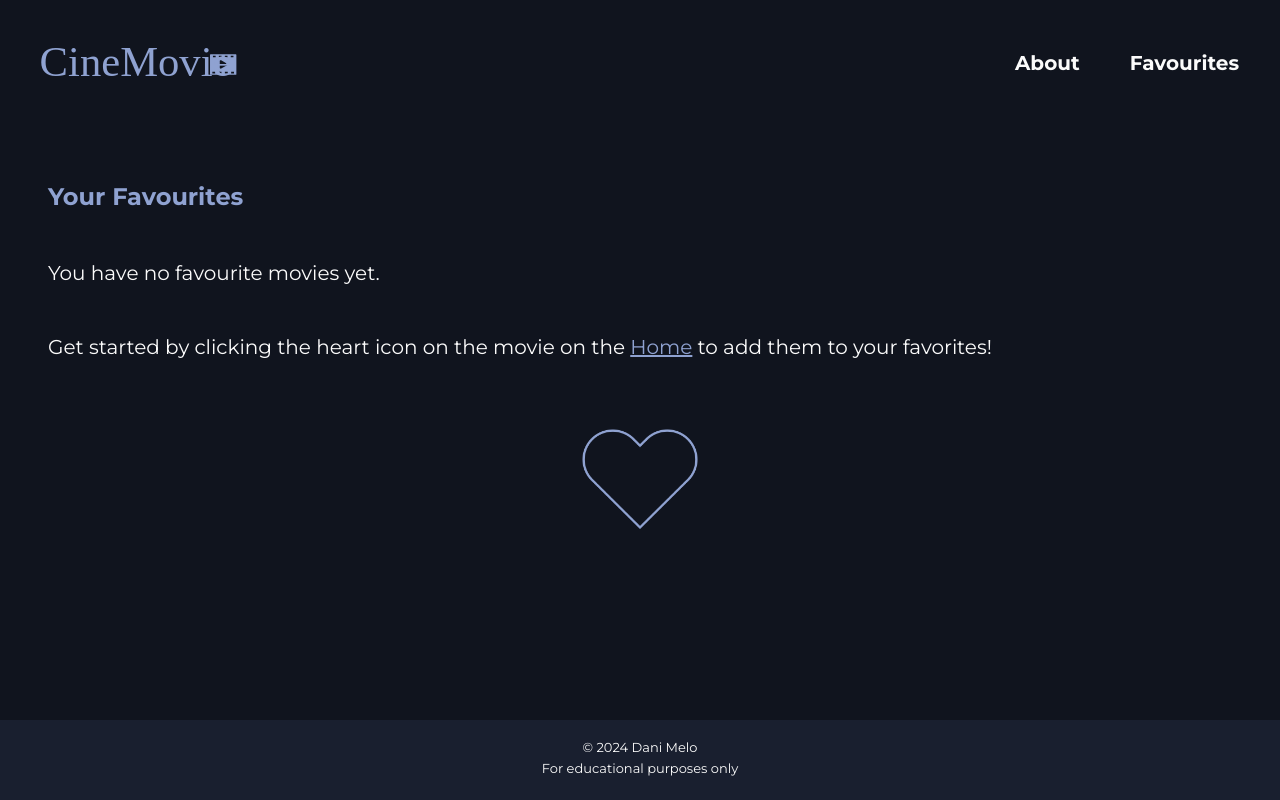
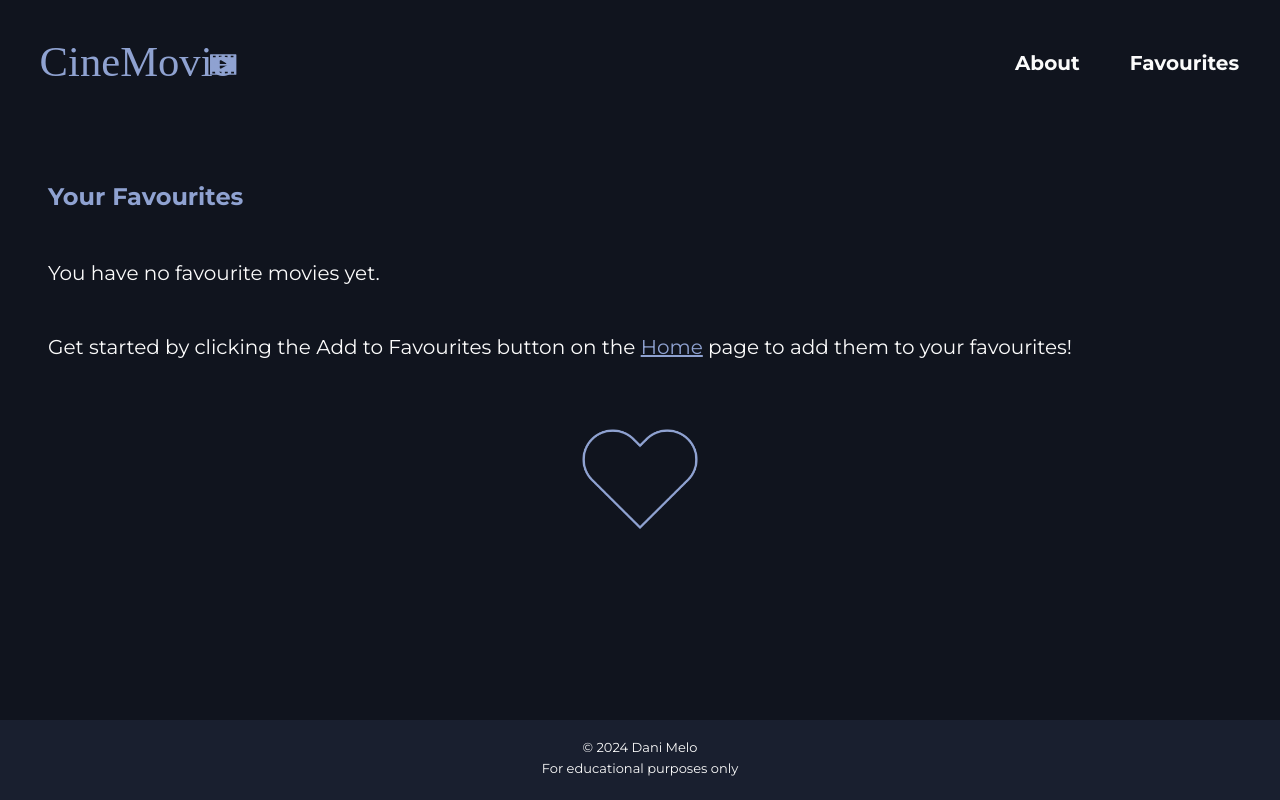
Before and after one commit to danielacmelo/movie-app, a React (Vite) app: page /favourites in a window 1280 px wide. Built offline with nearby package versions, Linux system fonts and the light colour scheme.

Commit message:
update style

```diff
--- a/src/components/FavButton.jsx
+++ b/src/components/FavButton.jsx
@@ -10,7 +10,7 @@ const FavButton = ({ movie, isFav, onClick }) => {
 
     return (
         <button className="" onClick={handleClick}>
-        {isFav ? 'Remove from' : 'Add to'} Favorites
+        {isFav ? 'Remove from' : 'Add to'} Favourites
         </button>
     );
 }
--- a/src/pages/Favourites.jsx
+++ b/src/pages/Favourites.jsx
@@ -25,7 +25,7 @@ const Favourites = () => {
                     :
                     <div className='no-favourites'>
                         <p>You have no favourite movies yet.</p>
-                        <p>Get started by clicking the heart icon on the movie on the <Link to="/">Home</Link> to add them to your favorites!</p>
+                        <p>Get started by clicking the Add to Favourites button on the <Link to="/">Home</Link> page to add them to your favourites!</p>
                         <img className="heartIcon" src={heartIcon} alt="Heart Icon" />
                     </div>
                     }
--- a/src/styles/scss/_movieDetail.scss
+++ b/src/styles/scss/_movieDetail.scss
@@ -81,6 +81,12 @@
             grid-row: 5/6;
         }
 
+    }
 
 
+    .section-movie {
+        display:flex;
+        flex-direction: column;
+        justify-content: center;
+
     }
```
Also changed, not shown: 1 other file (tests, documents, lock files or other folders).
